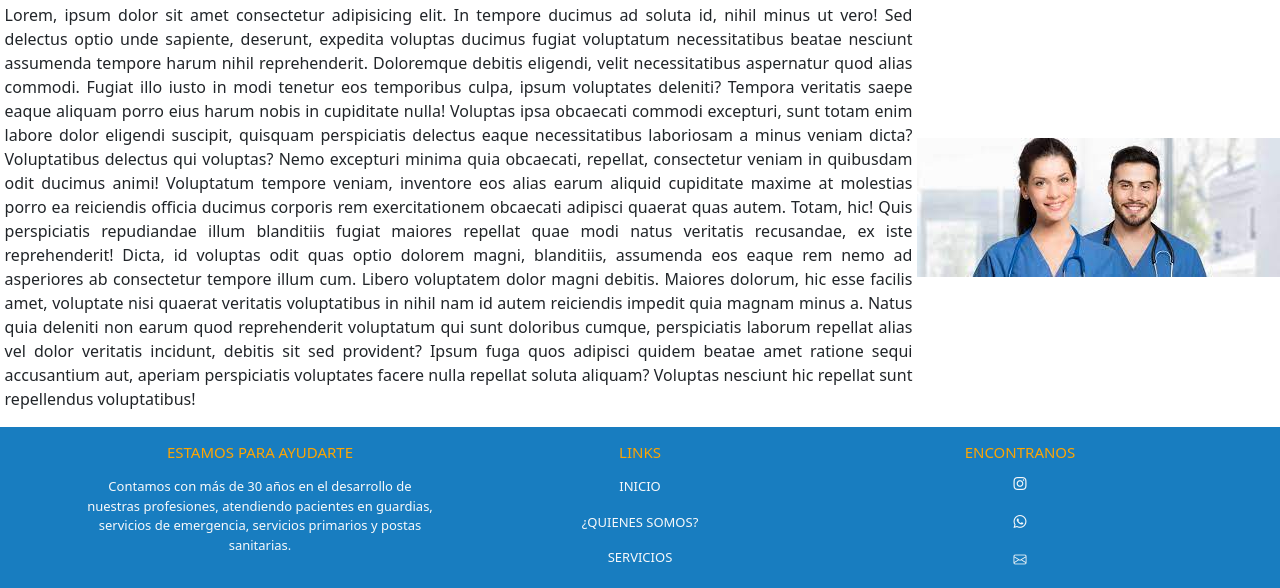
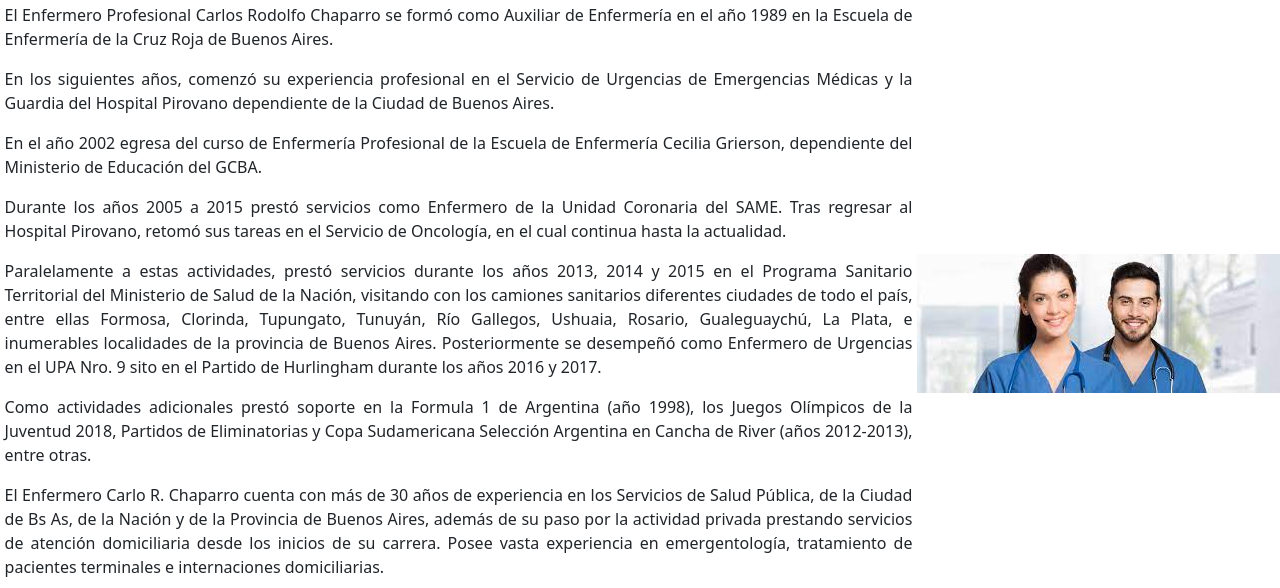
Before and after one commit to Oriana-Chaparro/sass2-chaparro-villaseca, a website: page pages/quienes.html in a window 1280 px wide. Shown: the part 179-767 px from the top of the page. Drawn offline with nearby package versions, Linux system fonts and the light colour scheme.

Commit message:
quienes texto

```diff
--- a/pages/quienes.html
+++ b/pages/quienes.html
@@ -38,25 +38,14 @@
         <h1 class="text-uppercase font-weight-bold text-center">¿QUIENES SOMOS?</h1>
         <section class="d-flex flex-xxl-row flex-xl-row flex-lg-row flex-md-row flex-sm-column flex-column align-content-start align-items-center">
             <div>
-             <p>
-                 Lorem, ipsum dolor sit amet consectetur adipisicing elit. In tempore ducimus ad soluta id, nihil minus ut vero! Sed
-                 delectus optio unde sapiente, deserunt, expedita voluptas ducimus fugiat voluptatum necessitatibus beatae nesciunt
-                 assumenda tempore harum nihil reprehenderit. Doloremque debitis eligendi, velit necessitatibus aspernatur quod alias
-                 commodi. Fugiat illo iusto in modi tenetur eos temporibus culpa, ipsum voluptates deleniti? Tempora veritatis saepe
-                 eaque aliquam porro eius harum nobis in cupiditate nulla! Voluptas ipsa obcaecati commodi excepturi, sunt totam enim
-                 labore dolor eligendi suscipit, quisquam perspiciatis delectus eaque necessitatibus laboriosam a minus veniam dicta?
-                 Voluptatibus delectus qui voluptas? Nemo excepturi minima quia obcaecati, repellat, consectetur veniam in quibusdam odit
-                 ducimus animi! Voluptatum tempore veniam, inventore eos alias earum aliquid cupiditate maxime at molestias porro ea
-                 reiciendis officia ducimus corporis rem exercitationem obcaecati adipisci quaerat quas autem. Totam, hic! Quis
-                 perspiciatis repudiandae illum blanditiis fugiat maiores repellat quae modi natus veritatis recusandae, ex iste
-                 reprehenderit! Dicta, id voluptas odit quas optio dolorem magni, blanditiis, assumenda eos eaque rem nemo ad asperiores
-                 ab consectetur tempore illum cum. Libero voluptatem dolor magni debitis. Maiores dolorum, hic esse facilis amet,
-                 voluptate nisi quaerat veritatis voluptatibus in nihil nam id autem reiciendis impedit quia magnam minus a. Natus quia
-                 deleniti non earum quod reprehenderit voluptatum qui sunt doloribus cumque, perspiciatis laborum repellat alias vel
-                 dolor veritatis incidunt, debitis sit sed provident? Ipsum fuga quos adipisci quidem beatae amet ratione sequi
-                 accusantium aut, aperiam perspiciatis voluptates facere nulla repellat soluta aliquam? Voluptas nesciunt hic repellat
-                 sunt repellendus voluptatibus!
-             </p>
+             <p>El Enfermero Profesional Carlos Rodolfo Chaparro se formó como Auxiliar de Enfermería  en el año 1989 en la Escuela de Enfermería de la Cruz Roja de Buenos Aires.</p>
+             <p>En los siguientes años, comenzó su experiencia profesional en el Servicio de Urgencias de Emergencias Médicas y la Guardia del Hospital Pirovano dependiente de la Ciudad de Buenos Aires.</p>
+             <p>En el año 2002 egresa del curso de Enfermería Profesional de la Escuela de Enfermería Cecilia Grierson, dependiente del Ministerio de Educación del GCBA.</p>
+             <p>Durante los años 2005 a 2015 prestó servicios como Enfermero de la Unidad Coronaria del SAME. Tras regresar al Hospital Pirovano, retomó sus tareas en el Servicio de Oncología, en el cual continua hasta la actualidad.</p>
+             <p>Paralelamente a estas actividades, prestó servicios durante los años 2013, 2014 y 2015 en el Programa Sanitario Territorial del Ministerio de Salud de la Nación, visitando con los camiones sanitarios diferentes ciudades de todo el país, entre ellas Formosa, Clorinda, Tupungato, Tunuyán, Río Gallegos, Ushuaia, Rosario, Gualeguaychú, La Plata, e inumerables localidades de la provincia de Buenos Aires. Posteriormente se desempeñó como Enfermero de Urgencias en el UPA Nro. 9 sito en el Partido de  Hurlingham durante los años 2016 y 2017.</p>
+             <p>Como actividades adicionales prestó soporte en la Formula 1 de Argentina (año 1998), los Juegos Olímpicos de la Juventud 2018, Partidos de Eliminatorias y Copa Sudamericana Selección Argentina en Cancha de River (años 2012-2013), entre otras.</p>
+             <p>El Enfermero Carlo R. Chaparro cuenta con más de 30 años de experiencia  en los Servicios de Salud Pública, de la Ciudad de Bs As, de la Nación y de la Provincia de Buenos Aires, además de su paso por la actividad privada prestando servicios de atención domiciliaria desde los inicios de su carrera. Posee vasta experiencia en emergentología, tratamiento de pacientes terminales e internaciones domiciliarias.</p>
+             <p>Su última experiencia, la desarrolló en enero 2022 en el Programa Recreo de la Provincia de Buenos Aires, en la Costa Argentina.</p>
             </div>
             <div class="mb-3">
                 <img src="../bootstrap-5.1.3-dist/img/imagenenfermeros.jpg" alt="Imagen enfermero">
```
